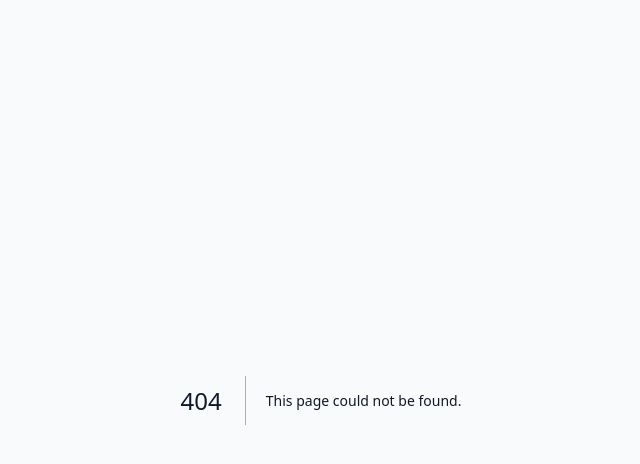
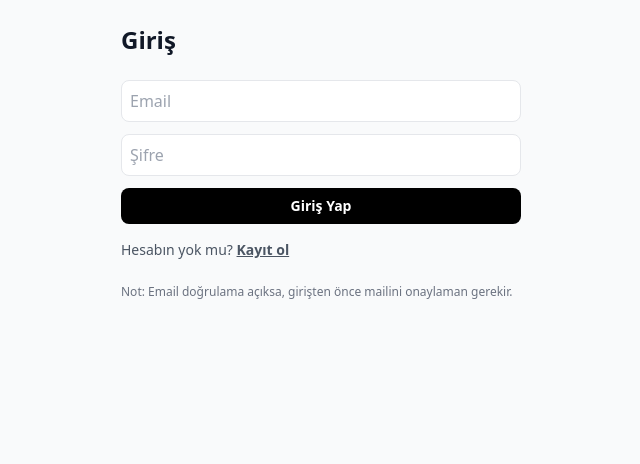
Before and after one commit to Bugsbuny24/tradepi, a Next.js app: page /auth/login in a window 1280 px wide. Before the commit this address had no page. Shown: the top 464 px of the page, without its empty margins (319-959 px from the left). Built offline with nearby package versions, Linux system fonts and the light colour scheme.

Commit message:
Create page.tsx

```diff
--- /dev/null
+++ b/app/auth/login/page.tsx
@@ -0,0 +1,40 @@
+export const dynamic = "force-dynamic";
+
+export default function LoginPage() {
+  return (
+    <main className="mx-auto max-w-md p-6">
+      <h1 className="text-2xl font-bold">Giriş</h1>
+
+      <form className="mt-6 space-y-3" action="/auth/login" method="post">
+        <input
+          className="w-full rounded-lg border p-2"
+          name="email"
+          type="email"
+          placeholder="Email"
+          required
+        />
+        <input
+          className="w-full rounded-lg border p-2"
+          name="password"
+          type="password"
+          placeholder="Şifre"
+          required
+        />
+        <button className="w-full rounded-lg bg-black px-4 py-2 text-sm font-semibold text-white">
+          Giriş Yap
+        </button>
+      </form>
+
+      <p className="mt-4 text-sm text-gray-600">
+        Hesabın yok mu?{" "}
+        <a className="font-semibold underline" href="/auth/register">
+          Kayıt ol
+        </a>
+      </p>
+
+      <p className="mt-6 text-xs text-gray-500">
+        Not: Email doğrulama açıksa, girişten önce mailini onaylaman gerekir.
+      </p>
+    </main>
+  );
+}
```
